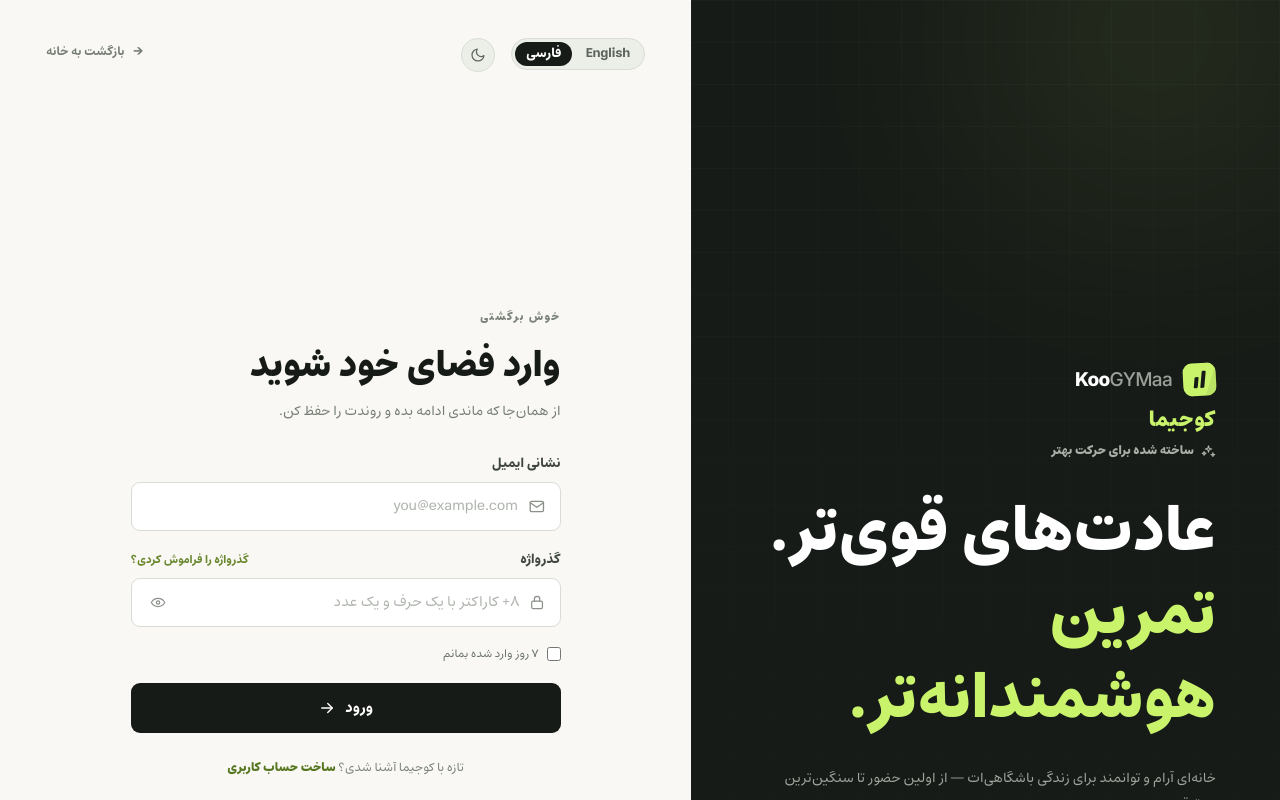
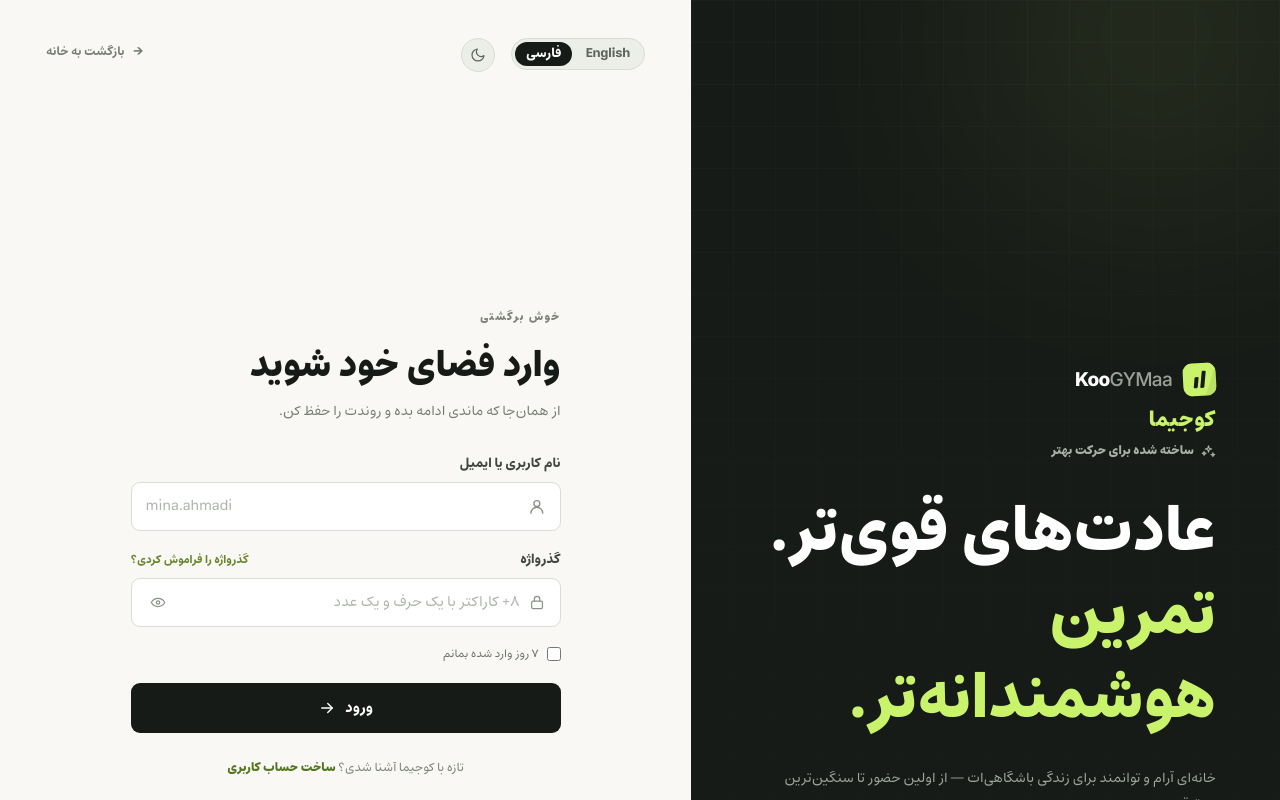
Before and after one commit to aghrabooti/KooGYMaa, a Next.js app: page /login in a window 1280 px wide. Shown: the top 800 px of the page. Built offline with nearby package versions, Linux system fonts and the light colour scheme; no server answers.

Commit message:
feat: show username login field

```diff
--- a/app/login/page.tsx
+++ b/app/login/page.tsx
@@ -8,7 +8,7 @@ import { Icon } from "@/components/icon";
 import { useT } from "@/lib/i18n/language-provider";
 
 export default function LoginPage() {
-  const [email, setEmail] = useState("");
+  const [identifier, setIdentifier] = useState("");
   const [password, setPassword] = useState("");
   const [showPassword, setShowPassword] = useState(false);
   const [remember, setRemember] = useState(false);
@@ -27,7 +27,7 @@ export default function LoginPage() {
         method: "POST",
         headers: { "Content-Type": "application/json" },
         credentials: "same-origin",
-        body: JSON.stringify({ email, password, remember }),
+        body: JSON.stringify({ identifier, password, remember }),
       });
       const data = await response.json();
 
@@ -54,16 +54,19 @@ export default function LoginPage() {
       {error && <div className="form-alert" role="alert">{error}</div>}
       <form className="auth-form" onSubmit={handleSubmit}>
         <label className="field">
-          <span>{t("auth.email")}</span>
+          <span>{t("auth.loginIdentifier")}</span>
           <div className="field__control">
-            <Icon name="mail" size={19} />
+            <Icon name="user" size={19} />
             <input
-              autoComplete="email"
-              onChange={(event) => setEmail(event.target.value)}
-              placeholder={t("auth.placeholderEmail")}
+              autoCapitalize="none"
+              autoComplete="username"
+              dir="ltr"
+              maxLength={254}
+              onChange={(event) => setIdentifier(event.target.value)}
+              placeholder={t("auth.placeholderUsername")}
               required
-              type="email"
-              value={email}
+              spellCheck={false}
+              value={identifier}
             />
           </div>
         </label>
```
